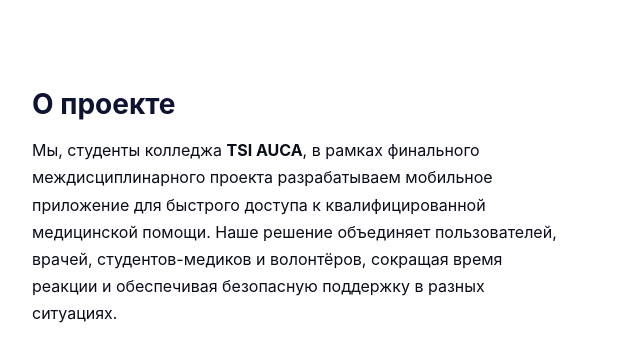
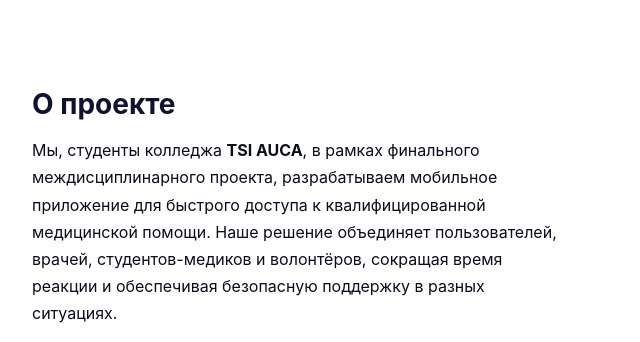
Before and after one commit to ms12046-blip/tayan-site, a plain HTML site: page index.html in a window 1280 px wide. Shown: the part 800-1142 px from the top of the page, 88-728 px from the left. Drawn offline with Linux system fonts and the light colour scheme.

Commit message:
Update index.html

```diff
--- a/index.html
+++ b/index.html
@@ -240,7 +240,7 @@
     <div class="container" style="display:flex;flex-wrap:wrap;align-items:center;gap:32px;">
       <div style="flex:1 1 360px;min-width:260px;">
         <h2>О проекте</h2>
-        <p>Мы, студенты колледжа <strong>TSI AUCA</strong>, в рамках финального междисциплинарного проекта разрабатываем мобильное приложение для быстрого доступа к квалифицированной медицинской помощи. Наше решение объединяет пользователей, врачей, студентов-медиков и волонтёров, сокращая время реакции и обеспечивая безопасную поддержку в разных ситуациях.</p>
+        <p>Мы, студенты колледжа <strong>TSI AUCA</strong>, в рамках финального междисциплинарного проекта, разрабатываем мобильное приложение для быстрого доступа к квалифицированной медицинской помощи. Наше решение объединяет пользователей, врачей, студентов-медиков и волонтёров, сокращая время реакции и обеспечивая безопасную поддержку в разных ситуациях.</p>
         <div class="stats">
           <div class="stat reveal"><div class="num">10+</div><div class="lbl">Партнёров</div></div>
           <div class="stat reveal"><div class="num">250+</div><div class="lbl">Специалистов</div></div>
```
